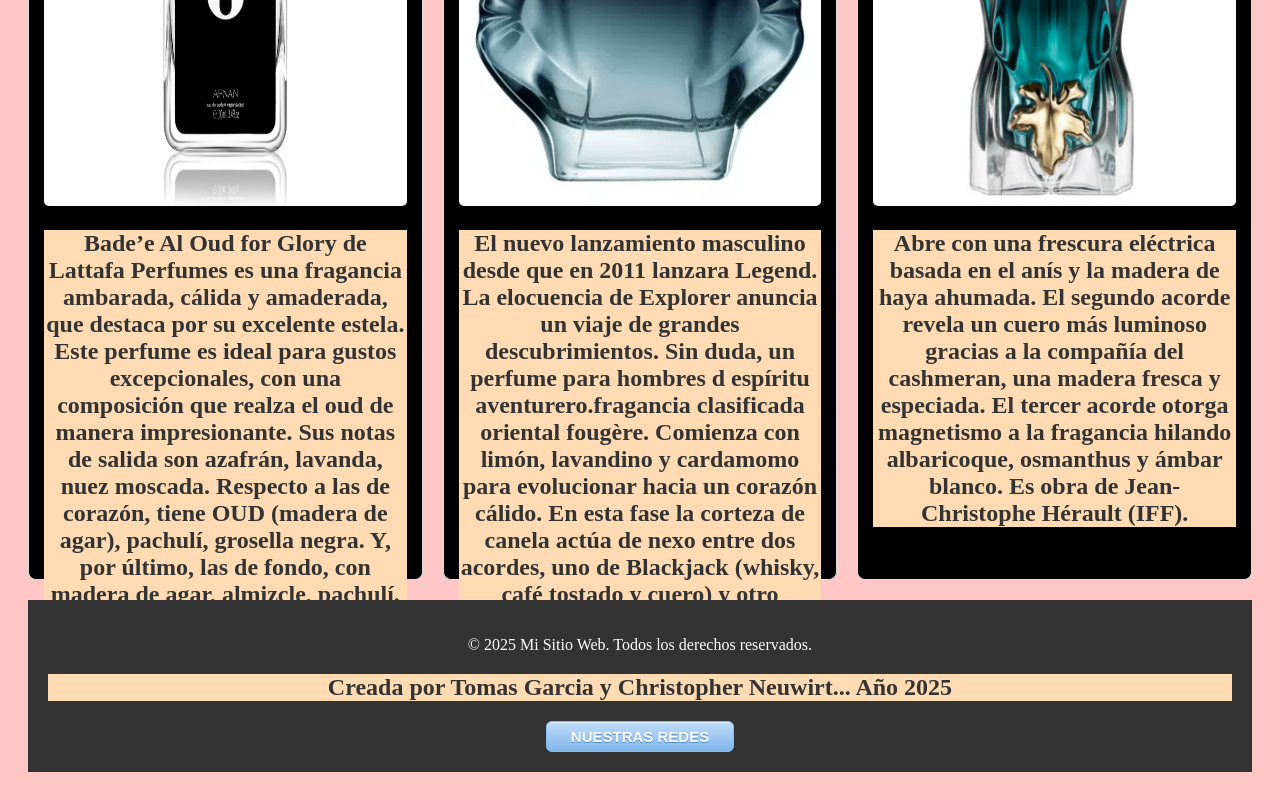
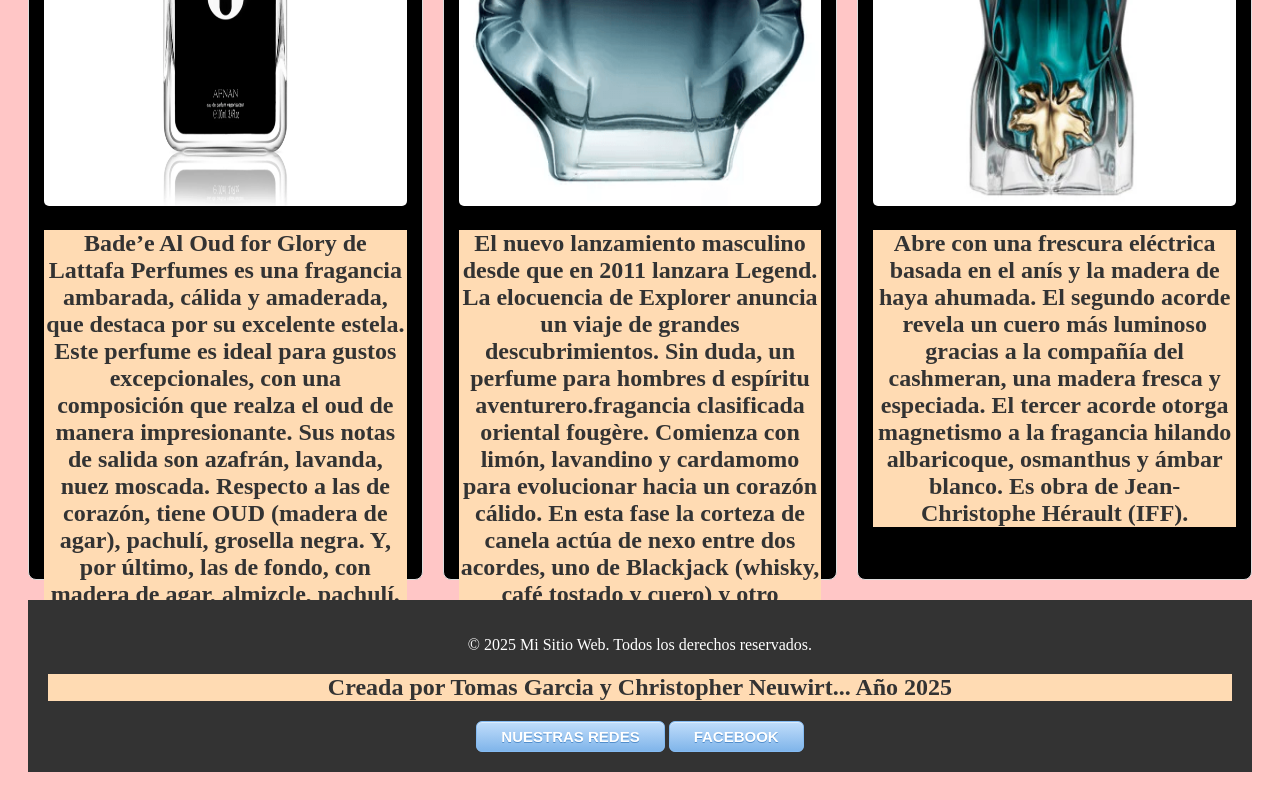
Before and after one commit to neuwirtchristopher927-dot/tomichristoperfumes, a plain HTML site: page index.html in a window 1280 px wide. Shown: the part 491-1291 px from the top of the page. Drawn offline with Linux system fonts and the light colour scheme.

Commit message:
mas cambios

```diff
--- a/index.html
+++ b/index.html
@@ -43,6 +43,7 @@
     <p>&copy; 2025 Mi Sitio Web. Todos los derechos reservados.</p>
     <h1> Creada por Tomas Garcia y Christopher Neuwirt... Año 2025</h1>
     <a href="https://www.instagram.com/" class ="myButton">NUESTRAS REDES</a>
+    <a href="https://www.facebook.com/?locale=es_LA" class ="myButton">FACEBOOK</a>
 </footer>
 
 
```
